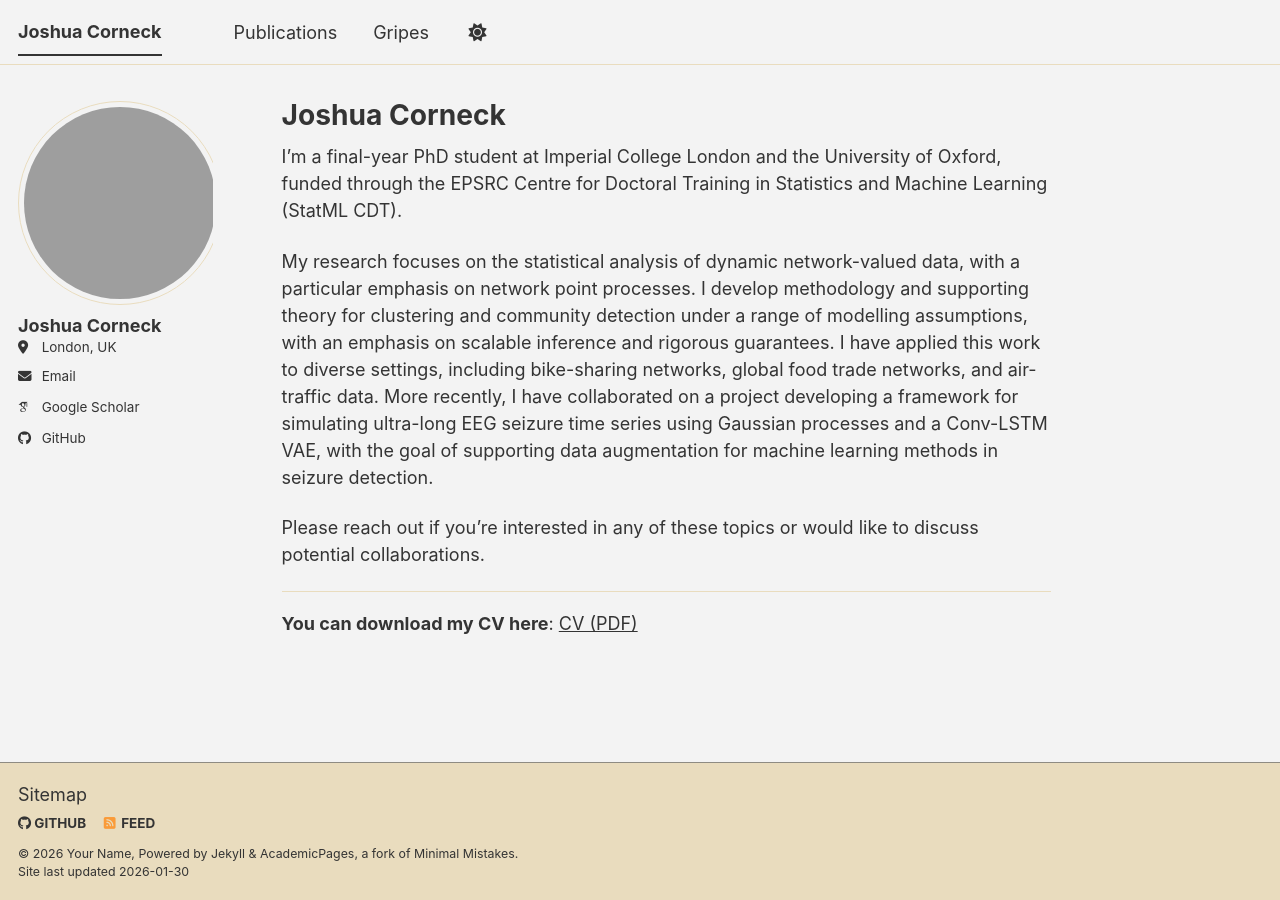
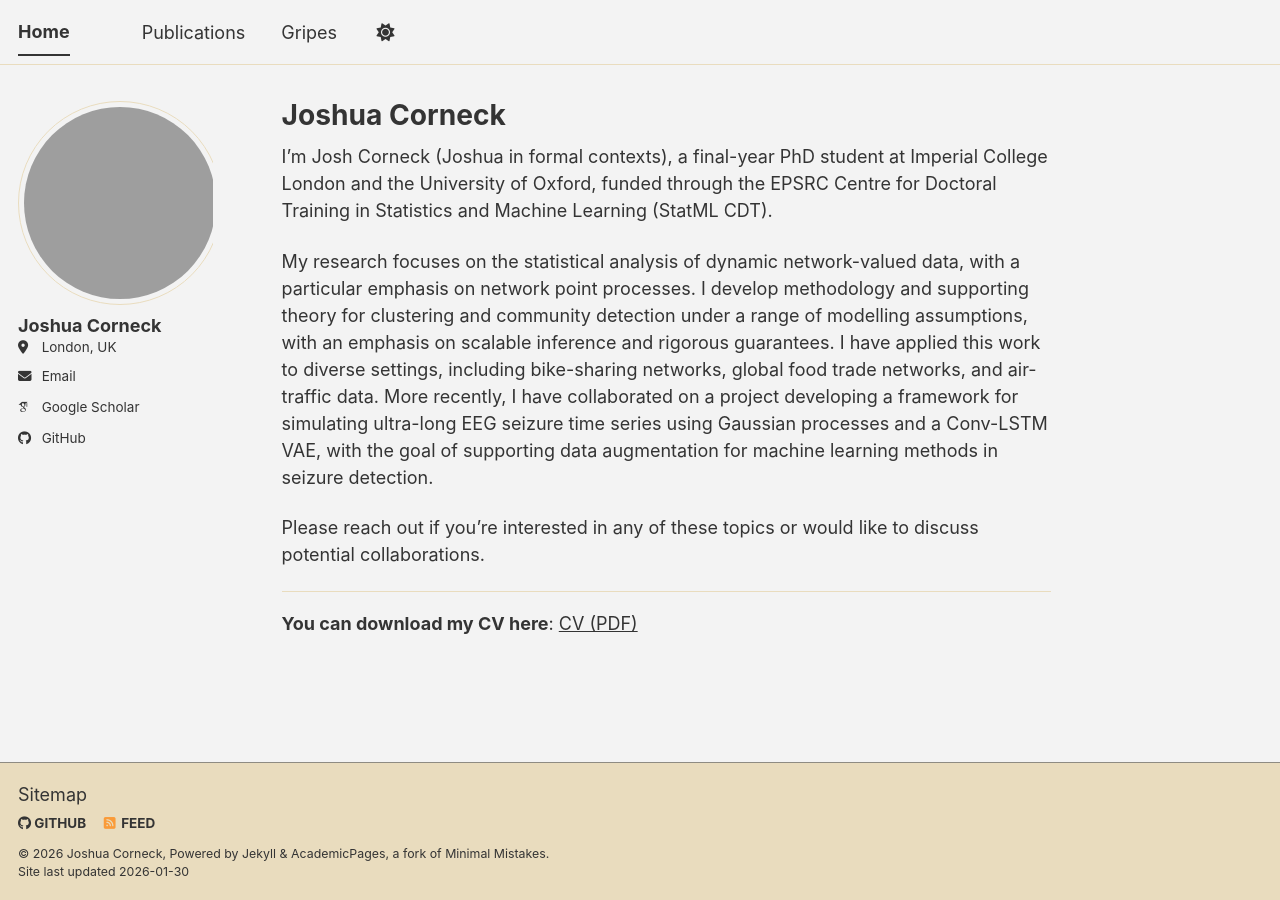
Before and after one commit to joshcorneck/joshcorneck.github.io, a Jekyll site: the page built from _pages/about.md, in a window 1280 px wide. Built offline with Jekyll 4.4.1, drawn with Linux system fonts in a browser that asks for light colours; some web fonts are replaced; a script bundle is joined from its source files by our own code; library files that are not in the unit come from our copies.

Commit message:
visibility changes

```diff
--- a/_config.yml
+++ b/_config.yml
@@ -11,12 +11,13 @@ locale                   : "en-UK"
 site_theme               : "dirt" # The available themes options are "default", "air", "sunrise", "mint", "dirt" and "contrast"
 title                    : "Joshua Corneck"
 title_separator          : "-"
-name                     : &name "Your Name"
-description              : &description "Your Name's academic portfolio"   # Update this with a general description of your site, this is the default if not overridden by a page
+name                     : &name "Joshua Corneck"
+description              : &description "Joshua Corneck's academic portfolio"   # Update this with a general description of your site, this is the default if not overridden by a page
 url                      : https://joshcorneck.github.io # The base hostname & protocol for your site e.g. "https://[your GitHub username].github.io",
                                                            # or if you already have some other page hosted on Github then use "https://[your GitHub username].github.io/[Your Repo Name]"
 baseurl                  : "" # the subpath of your site, e.g. "/blog"
 repository               : "joshcorneck/joshcorneck.github.io"
+masthead_title           : "Home"
 
 # Site Author - The following control what appear as part of the author content on the side bar.
 #               If a field is blank the icon and link will not appear, otherwise it will be shown.
--- a/_includes/masthead.html
+++ b/_includes/masthead.html
@@ -6,7 +6,7 @@
         <button><span class="navicon"></span></button>
         <ul class="visible-links">
           <li class="masthead__menu-item masthead__menu-item--lg persist {% if page.url == '/' or page.url == '/index.html' %}selected{% endif %}">
-            <a href="{{ base_path }}/">{{ site.title }}</a>
+            <a href="{{ base_path }}/">{{ site.masthead_title | default: site.title }}</a>
           </li>
           {% for link in site.data.navigation.main %}
             {% if link.url contains 'http' %}
--- a/_pages/about.md
+++ b/_pages/about.md
@@ -6,7 +6,7 @@ redirect_from:
   - /about/
   - /about.html
 ---
-I'm a final-year PhD student at Imperial College London and the University of Oxford, funded through the EPSRC Centre for Doctoral Training in Statistics and Machine Learning (StatML CDT).
+I'm Josh Corneck (Joshua in formal contexts), a final-year PhD student at Imperial College London and the University of Oxford, funded through the EPSRC Centre for Doctoral Training in Statistics and Machine Learning (StatML CDT).
 
 My research focuses on the statistical analysis of dynamic network-valued data, with a particular emphasis on network point processes. I develop methodology and supporting theory for clustering and community detection under a range of modelling assumptions, with an emphasis on scalable inference and rigorous guarantees. I have applied this work to diverse settings, including bike-sharing networks, global food trade networks, and air-traffic data. More recently, I have collaborated on a project developing a framework for simulating ultra-long EEG seizure time series using Gaussian processes and a Conv-LSTM VAE, with the goal of supporting data augmentation for machine learning methods in seizure detection.
 
--- /dev/null
+++ b/robots.txt
@@ -0,0 +1,3 @@
+User-agent: *
+Allow: /
+Sitemap: https://joshcorneck.github.io/sitemap.xml
```
